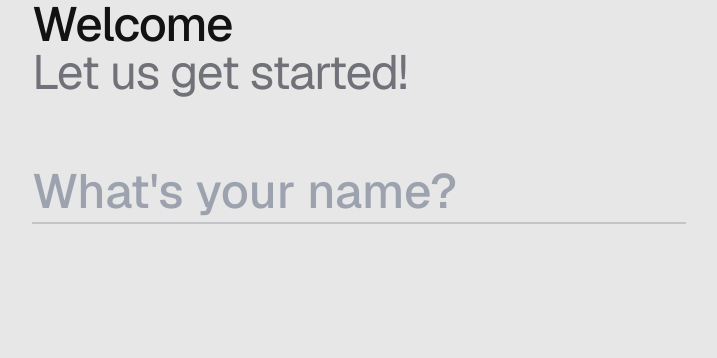
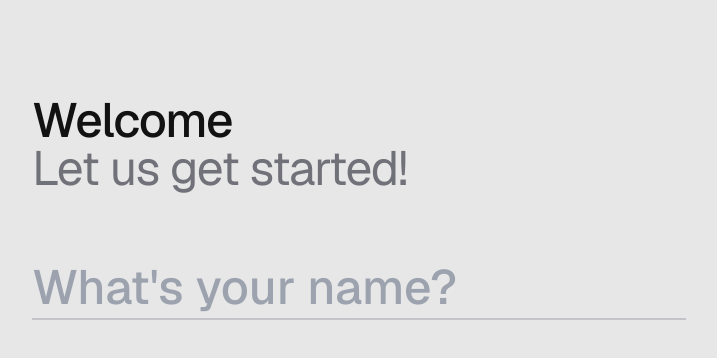
Before and after one commit to tate2301/personality-tests, a Next.js app: page / in a window 1280 px wide. Shown: the top 358 px of the page, without its empty margins (192-909 px from the left). Built offline with nearby package versions, Linux system fonts and the light colour scheme.

Commit message:
fix: add mobile responsiveness

```diff
--- a/app/page.tsx
+++ b/app/page.tsx
@@ -23,7 +23,7 @@ async function handleSubmit(formData: FormData) {
 
 export default function Home() {
   return (
-    <main className="min-h-screen p-4 md:p-24 pt-24 md:pt-0 max-w-5xl mx-auto">
+    <main className="min-h-screen p-4 md:p-24 pt-24 max-w-5xl mx-auto">
       <HeadingSection title="Welcome" tagline="Let us get started!" />
       <form action={handleSubmit}>
         <input
```
